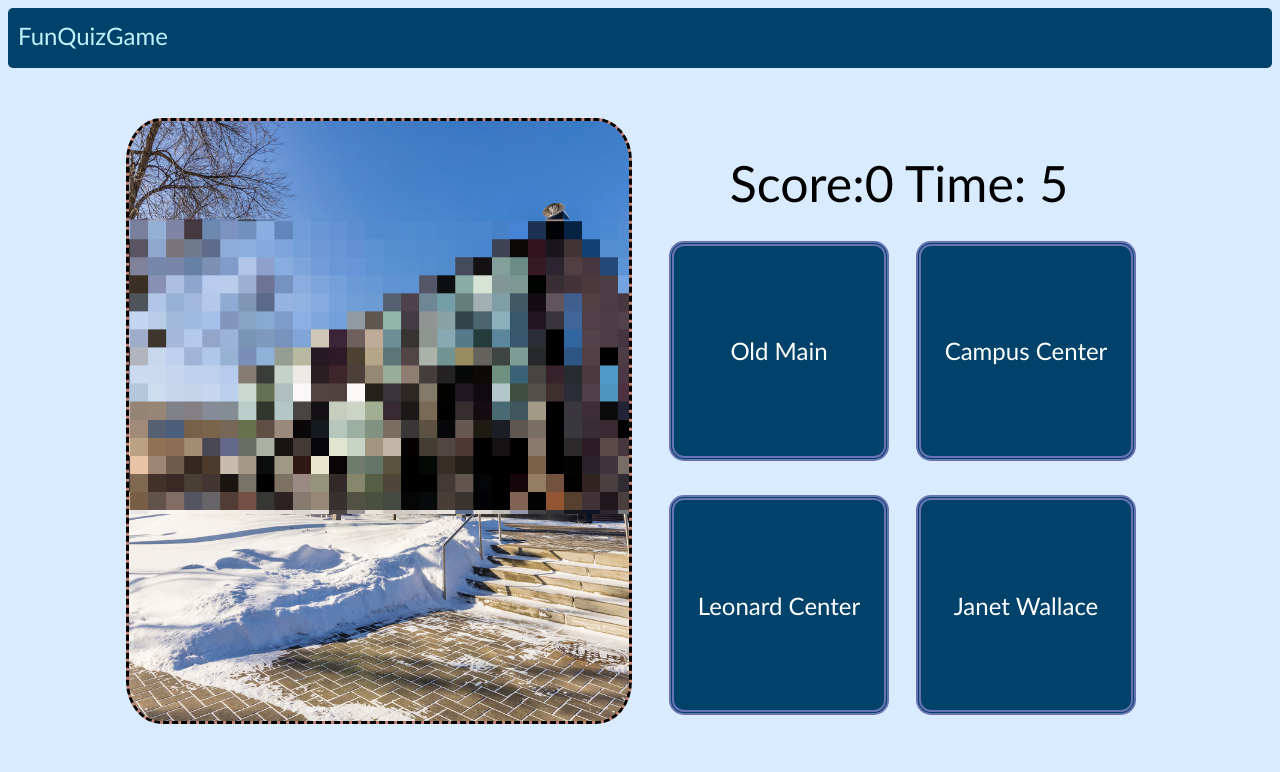
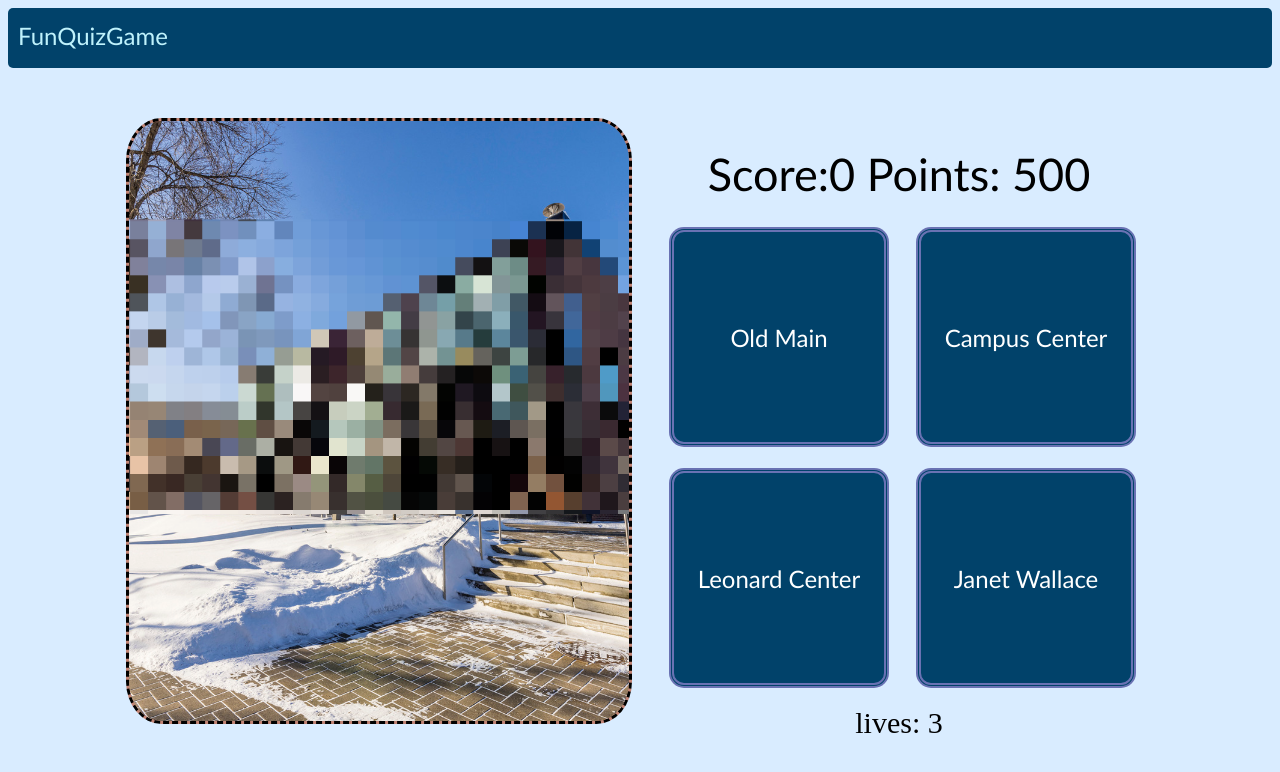
Before and after one commit to ebrooks2002/MacQuiz, a Vue app: page /#/game in a window 1280 px wide. Shown: the top 772 px of the page. Built offline with nearby package versions, Linux system fonts and the light colour scheme.

Commit message:
Fixed timer and added lives and reset option - Charlie

```diff
--- a/src/views/Game.vue
+++ b/src/views/Game.vue
@@ -3,21 +3,24 @@
     <router-link id="homeBtn" to="/">FunQuizGame</router-link>
   </div>
   <div class="container">
+    <finished
+      v-if="buttonTrigger"
+      :score = "score"
+      :TogglePopup = "resetGame"
+    >
+    </finished>
     <div class = "flexBox" id="image">
       <img :src="image">
     </div>
     <div class = "flexBox" id="options">
       <div id="info" >
-        Score:{{ score }} Time: {{timerCount}}
-<!--        <div id="timer">-->
-<!--          -->
-<!--        </div>-->
+        Score:{{ score }} Points: <span ref="points"> {{timerCount}}</span>
       </div>
       <v-button id="option1" :onclick ="optionBtn" :option= "options[0]" class="" :disabled="display"></v-button>
       <v-button id="option2" :onclick="optionBtn"  :option= "options[1]" class="" :disabled="display"></v-button>
       <v-button id="option3" :onclick="optionBtn"  :option= "options[2]" class="" :disabled="display"></v-button>
       <v-button id="option4" :onclick="optionBtn"  :option= "options[3]" class="" :disabled="display"></v-button>
-
+      <div id = "lives"> lives: {{lives}}</div>
     </div>
     <button v-if="display" v-on:click="nextClick()" id="next"> Next</button>
 
@@ -25,10 +28,13 @@
 </template>
 <script>
 import  VButton from "./components/VButton.vue";
-import Timer from "./components/Timer.vue"
+import Finished from "./components/Finished.vue"
+import { ref } from 'vue';
+
 const TOTAL_NUM_PICS = 8
 export default {
   components: {
+    "finished":Finished,
     "v-button":VButton
   },
   data() {
@@ -50,32 +56,45 @@ export default {
       image: null,
       correctAns: null,
       clickedBtn: null,
-      timerCount: 10,
-      stopTimer: false
+      timerCount: 1000,
+      stopTimer: false,
+      points: 0,
+      timer: null,
+      isRunning: false,
+      lives: 3,
+      buttonTrigger: false
     }
   },
-  //Code from https://stackoverflow.com/questions/55773602/how-do-i-create-a-simple-10-seconds-countdown-in-vue-js
-  watch: {
-
-    timerCount: {
-      handler(value) {
-
-        if (value > 0 && !this.stopTimer) {
-          setTimeout(() => {
+  // setup () {
+  //   const popupTriggers = ref({
+  //     buttonTrigger: false,
+  //     timedTrigger: false
+  //   });
+  //   const TogglePopup = (trigger) => {
+  //       popupTriggers.value[trigger] = !popupTriggers.value[trigger]
+  //   }
+  //   setTimeout(() => {
+  //     popupTriggers.value.timedTrigger = true;
+  //   }, 3000);
+  //   return {
+  //     Finished,
+  //     popupTriggers,
+  //     TogglePopup
+  //   }
+  // },
+  created: function() {
+      this.isRunning = true
+      if (!this.timer) {
+        this.timer = setInterval(() => {
+          if (this.timerCount > 0) {
             this.timerCount--
-          }, 1000)
-        }else if (value === 0 &!this.stopTimer){
-          setTimeout(() => {
+          } else {
+            this.stop()
             this.optionBtn()
-          }, 10)
-        }
-
-
-      },
-      immediate: true // This ensures the watcher is triggered upon creation
+          }
+        }, 10)
+      }
     },
-
-  },
   computed: {
     options() {
       let places = this.places
@@ -107,17 +126,37 @@ export default {
     this.randomPlaces = this.randomOption2()
   },
   methods: {
+    resetGame: function (){
+          this.score = 0
+          this.image = null
+          this.correctAns = null
+          this.clickedBtn = null
+          this.timerCount = 1000
+          this.stopTimer = false
+          this.points = 0
+          this.timer = null
+          this.isRunning = false
+          this.lives = 3
+          this.buttonTrigger = false
+      this.nextClick()
+
+    },
     optionBtn: function(event) {
       console.log(this.correctAns)
       this.showCorrectAnswer()
       this.display = !this.display
       this.clickedBtn = event.target.id
       this.stopTimer = true
-      clearInterval(this.timerCount)
+      this.stop()
       this.checkIfCorrect()
+      if (this.lives <= 0)
+        this.TogglePopup()
     },
     toggleDisplay: function (){
       this.display = !this.display
+    },
+    TogglePopup: function (){
+      this.buttonTrigger = !this.buttonTrigger
     },
     randomOption2: function() {
       let places = this.places
@@ -146,12 +185,13 @@ export default {
       console.log(this.places)
       this.image = this.randomImg()
       this.correctAns = this.correctAnswer()
+      this.start()
       let options = this.randomOption2()
       this.options[0] = options[0]
       this.options[1] = options[1]
       this.options[2] = options[2]
       this.options[3] = options[3]
-      this.timerCount = 10
+      this.timerCount = 1000
       this.stopTimer = false
     },
     correctAnswer: function() {
@@ -224,9 +264,32 @@ export default {
     checkIfCorrect: function () {
       let btn = document.getElementById(this.clickedBtn)
       if (btn.className === 'correct') {
-        this.score++
+        this.score += this.timerCount
       }
-    }
+
+      else
+        this.lives--
+    },
+
+    start() {
+      this.timerCount = 1000
+      this.isRunning = true
+      if (!this.timer) {
+        this.timer = setInterval(() => {
+          if (this.timerCount > 0) {
+            this.timerCount--
+          } else {
+            this.stop()
+            this.optionBtn()
+          }
+        }, 10)
+      }
+    },
+    stop () {
+      this.isRunning = false
+      clearInterval(this.timer)
+      this.timer = null
+    },
   }
 }
 </script>
@@ -269,7 +332,7 @@ export default {
   padding-top: auto ;
   height: 70px;
   box-sizing: border-box;
-  font-size: 50px;
+  font-size: 45px;
   font-family: 'Trebuchet MS', 'Lucida Sans Unicode', 'Lucida Grande', 'Lucida Sans', Arial, sans-serif;
   margin: auto;
 }
@@ -335,4 +398,9 @@ button:hover{
   transition: 0.5s;
 }
 
+#lives{
+  margin: auto;
+  font-size: 30px;
+}
+
 </style>
```
